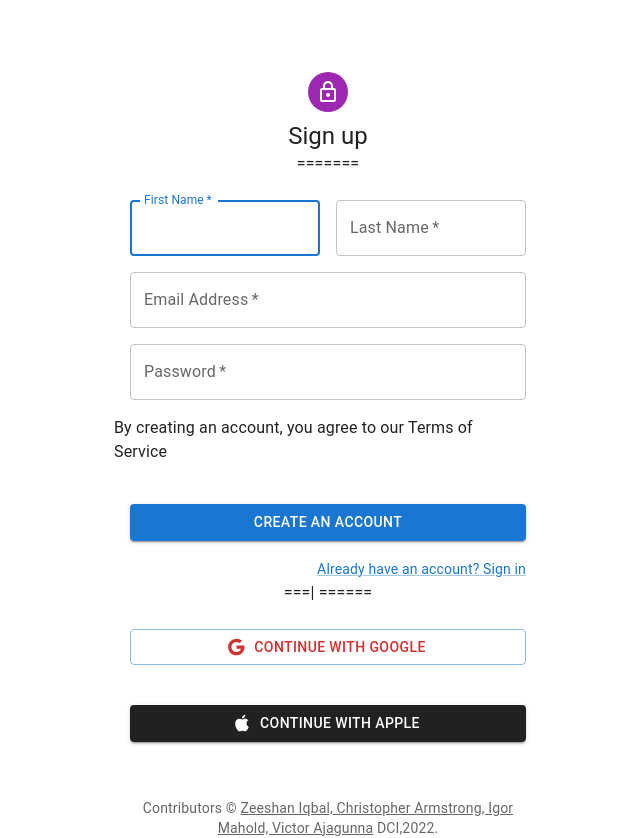
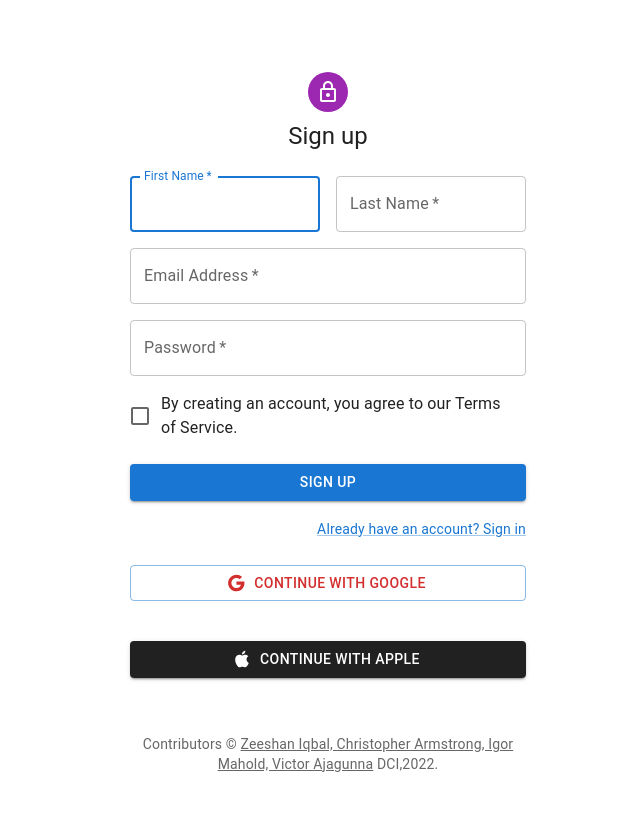
Before and after one commit to Zee-Iq/Wordpress, a React (Create React App) app in the folder wordpress/: page /register in a window 1280 px wide. Shown: the whole page, without its empty margins (312-952 px from the left). After the commit the page ends 800 px from the top, so only its background shows below. Built offline with nearby package versions, Linux system fonts and the light colour scheme.

Commit message:
Changes to Contributors

```diff
--- a/wordpress/src/components/RegisterForm/Register.jsx
+++ b/wordpress/src/components/RegisterForm/Register.jsx
@@ -4,7 +4,7 @@ import Button from '@mui/material/Button';
 import CssBaseline from '@mui/material/CssBaseline';
 import TextField from '@mui/material/TextField';
 import FormControlLabel from '@mui/material/FormControlLabel';
-// import Checkbox from '@mui/material/Checkbox';
+import Checkbox from '@mui/material/Checkbox';
 import Link from '@mui/material/Link';
 import Grid from '@mui/material/Grid';
 import Box from '@mui/material/Box';
@@ -15,7 +15,7 @@ import { createTheme, ThemeProvider } from '@mui/material/styles';
 import GoogleIcon from '@mui/icons-material/Google';
 import AppleIcon from '@mui/icons-material/Apple';
 
-function Copyright(props) {
+function Contributors(props) {
   return (
     <Typography variant="body2" color="text.secondary" align="center" {...props}>
       {'Contributors © '}
@@ -30,7 +30,7 @@ function Copyright(props) {
 
 const theme = createTheme();
 
-export default function Register() {
+export default function SignUp() {
   const handleSubmit = (event) => {
     event.preventDefault();
     const data = new FormData(event.currentTarget);
@@ -57,14 +57,7 @@ export default function Register() {
           </Avatar>
           <Typography component="h1" variant="h5">
             Sign up
-          </Typography>  =======
-
-          <Box sx={{
-              marginTop: '8',
-              display: 'flex',
-              alignItems: 'center',
-              justifyContent: 'space-between',
-              }}>
+          </Typography>
           <Box component="form" noValidate onSubmit={handleSubmit} sx={{ mt: 3 }}>
             <Grid container spacing={2}>
               <Grid item xs={12} sm={6}>
@@ -109,7 +102,12 @@ export default function Register() {
                   autoComplete="new-password"
                 />
               </Grid>
-              <p>By creating an account, you agree to our Terms of Service</p>
+              <Grid item xs={12}>
+                <FormControlLabel
+                  control={<Checkbox value="allowExtraEmails" color="primary" />}
+                  label="By creating an account, you agree to our Terms of Service."
+                />
+              </Grid>
             </Grid>
             <Button
               type="submit"
@@ -117,7 +115,7 @@ export default function Register() {
               variant="contained"
               sx={{ mt: 3, mb: 2 }}
             >
-              CREATE AN ACCOUNT
+              Sign Up
             </Button>
             <Grid container justifyContent="flex-end">
               <Grid item>
@@ -128,11 +126,7 @@ export default function Register() {
             </Grid>
           </Box>
         </Box>
-                {/* <div></div> */} ===|
-
-                ======
         <Box>
-
           <Button
             type="submit"
             fullWidth
@@ -153,8 +147,8 @@ export default function Register() {
             CONTINUE WITH APPLE
           </Button>
           </Box>
-        </Box>
-        <Copyright sx={{ mt: 5 }} />
+          {/* </Box> */}
+        <Contributors sx={{ mt: 5 }} />
       </Container>
     </ThemeProvider>
   );
```
Lines whose indentation alone changed are shown as unchanged.
